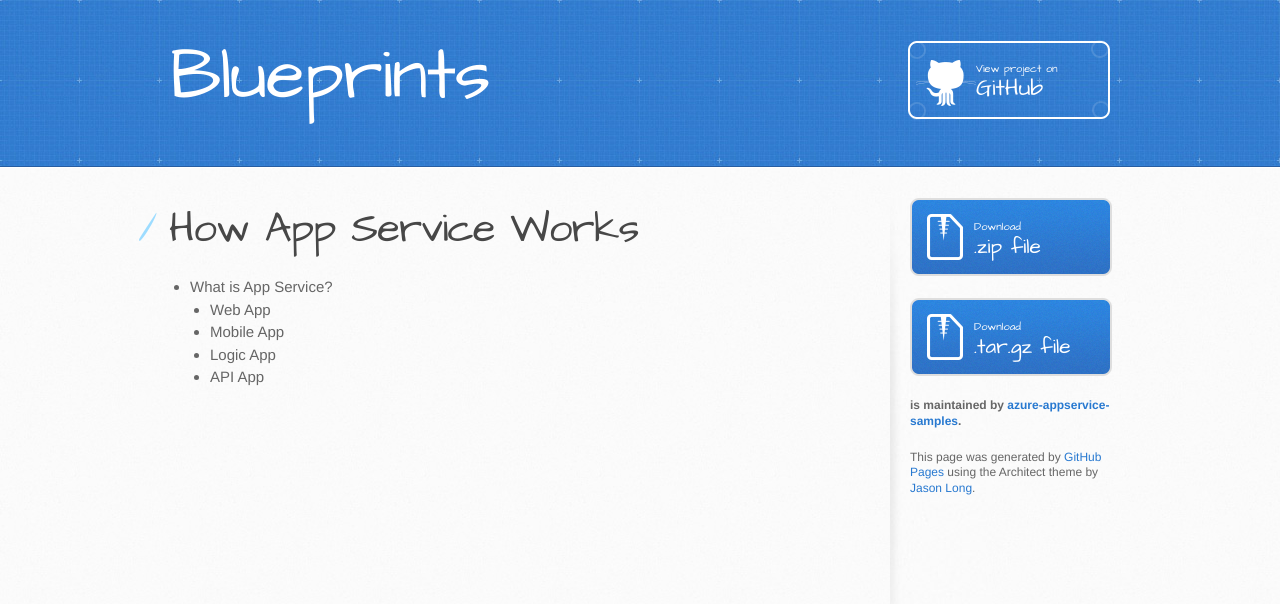
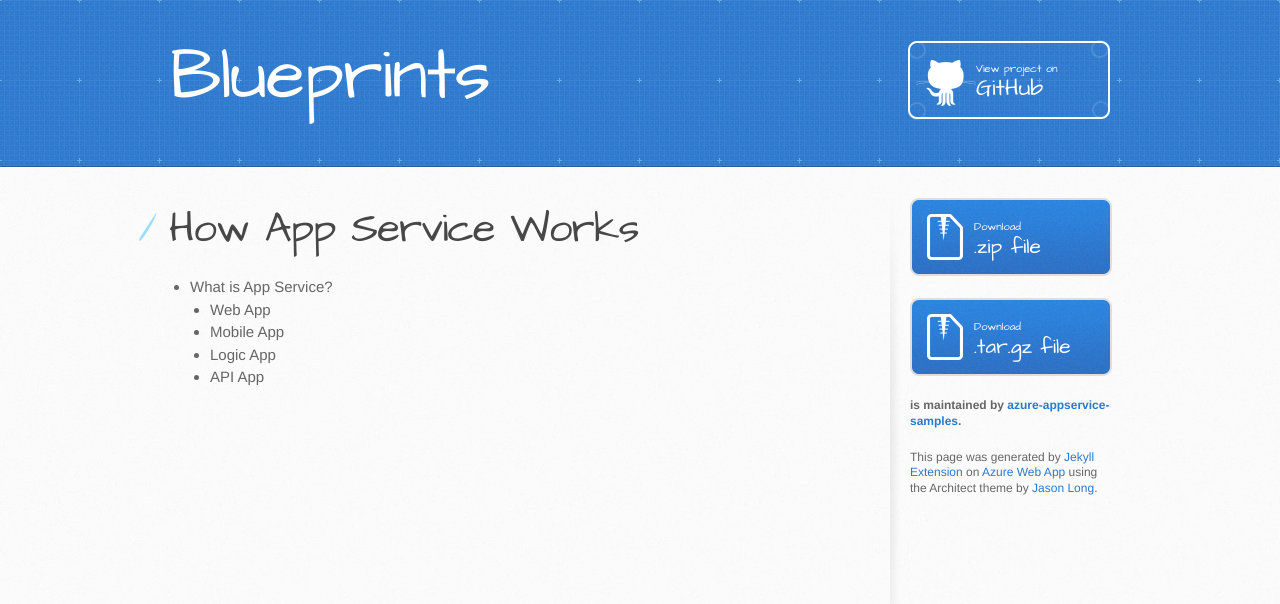
Before and after one commit to azure-appservice-samples/Blueprints, a Jekyll site: the page built from index.html, in a window 1280 px wide. Shown: the top 604 px of the page. Built offline with Jekyll 4.4.1, drawn with Linux system fonts in a browser that asks for light colours.

Commit message:
Update default.html

```diff
--- a/_layouts/default.html
+++ b/_layouts/default.html
@@ -43,7 +43,7 @@
 
           <p class="repo-owner"><a href="https://github.com/azure-appservice-samples/Blueprints"></a> is maintained by <a href="https://github.com/azure-appservice-samples">azure-appservice-samples</a>.</p>
 
-          <p>This page was generated by <a href="https://pages.github.com">GitHub Pages</a> using the Architect theme by <a href="https://twitter.com/jasonlong">Jason Long</a>.</p>
+          <p>This page was generated by <a href="http://www.siteextensions.net/packages/JekyllExtension/">Jekyll Extension</a> on <a href="https://azure.microsoft.com/en-us/services/app-service/web/">Azure Web App</a> using the Architect theme by <a href="https://twitter.com/jasonlong">Jason Long</a>.</p>
         </aside>
       </div>
     </div>
```
